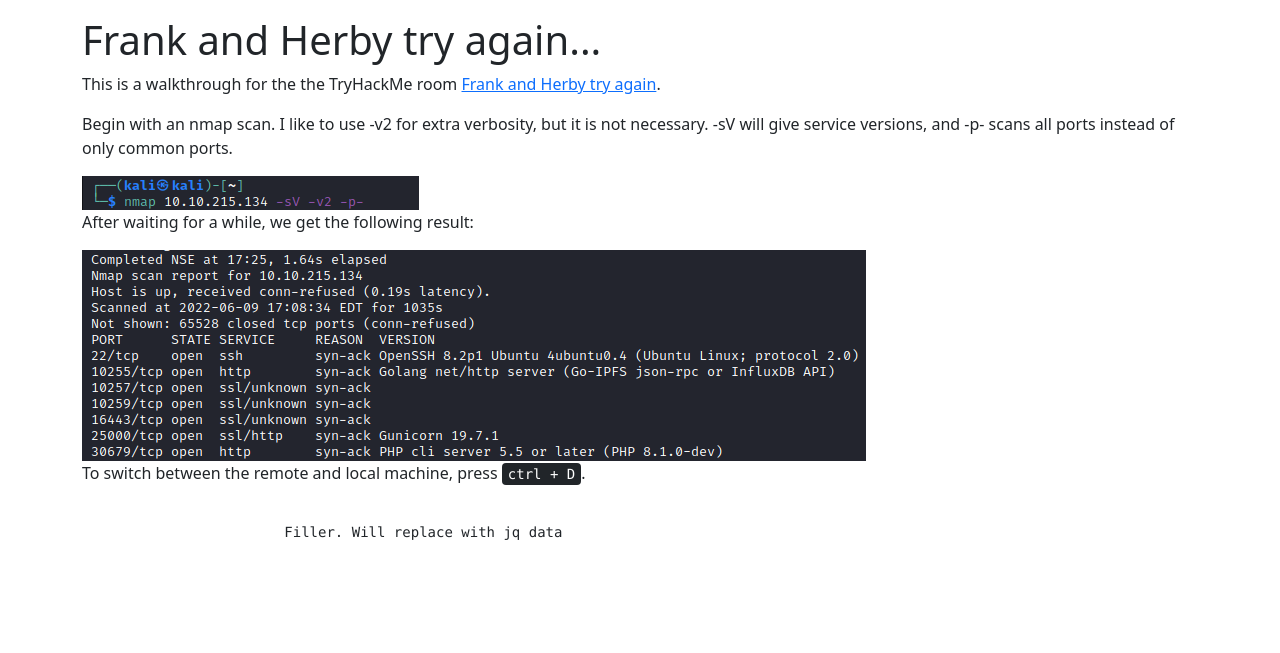
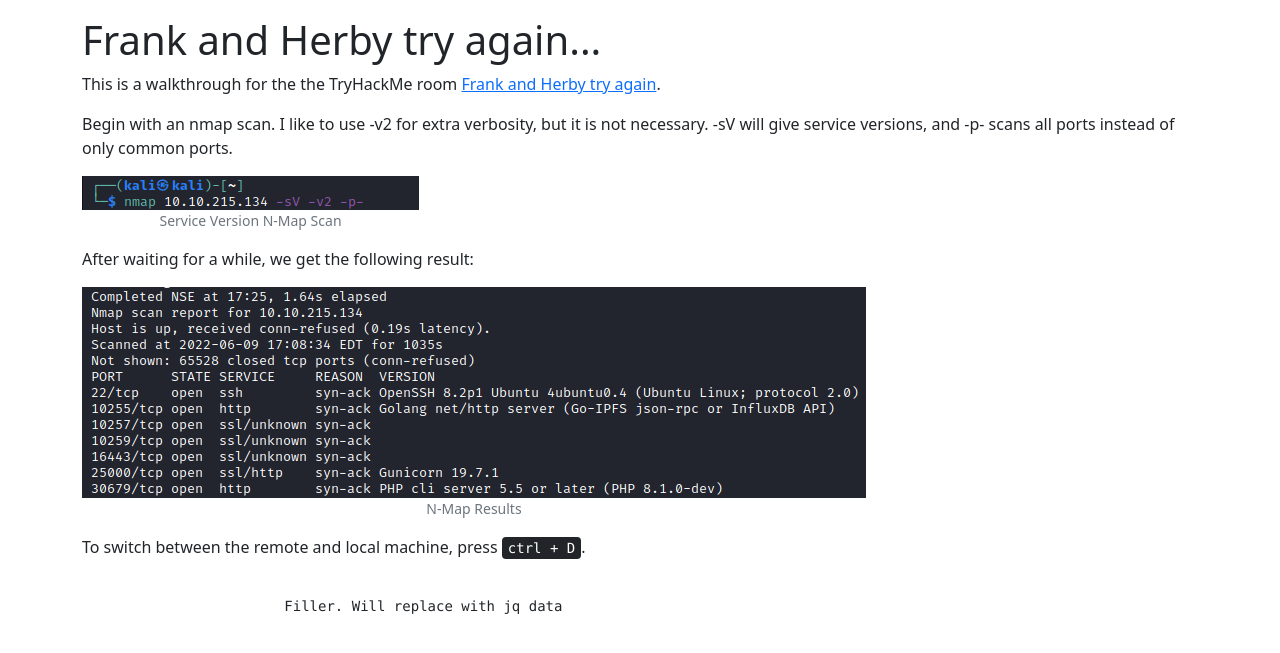
Before and after one commit to brm7231/brm7231.github.io, a PHP site: page /writeups/frank-herby.html in a window 1280 px wide. Shown: the part 56-709 px from the top of the page. Run offline with PHP 8.4, Linux system fonts and the light colour scheme; some libraries are stand-ins or nearby versions.

Commit message:
Captions

```diff
--- a/css/style.css
+++ b/css/style.css
@@ -1,3 +1,5 @@
 .writeup-img {
-    position: center;
+    display: block;
+    margin-left: auto;
+    margin-right: auto;
 }
--- a/writeups/frank-herby.html
+++ b/writeups/frank-herby.html
@@ -18,9 +18,15 @@
             <h1>Frank and Herby try again...</h1>
             <p>This is a walkthrough for the the TryHackMe room <a href="https://tryhackme.com/room/frankandherbytryagain" target="_blank">Frank and Herby try again</a>.</p>
             <p>Begin with an nmap scan. I like to use -v2 for extra verbosity, but it is not necessary. -sV will give service versions, and -p- scans all ports instead of only common ports.</p>
-            <img src="/Media/nmap-scan.png" alt="NMap Scan" class="writeup-img">
+            <figure class="figure">
+                <img src="/Media/nmap-scan.png" alt="NMap Scan" class="writeup-img">
+                <figcaption class="figure-caption text-center">Service Version N-Map Scan</figcaption>
+            </figure>
             <p>After waiting for a while, we get the following result:</p>
-            <img src="/Media/nmap-scan-result.png" alt="NMap Scan" class="writeup-img">
+            <figure class="figure">
+                <img src="/Media/nmap-scan-result.png" alt="NMap Scan" class="writeup-img">
+                <figcaption class="figure-caption text-center">N-Map Results</figcaption>
+            </figure>
             <p>To switch between the remote and local machine, press <kbd>ctrl + D</kbd>.</p>
             <div class="overflow-scroll">
                 <pre>
```
